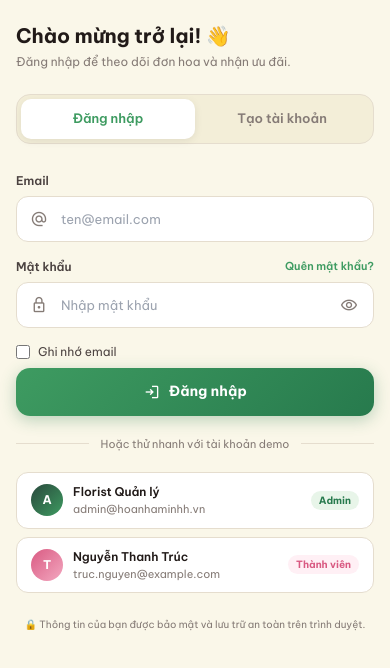
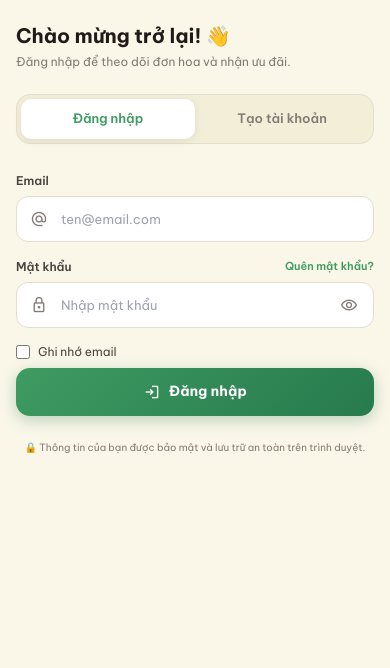
Before and after one commit to thanhhuyens4c-cmd/tiemhoanhaminh, a plain HTML site: page dang-nhap.html in a window 390 px wide. Shown: the part 106-774 px from the top of the page. Drawn offline with nearby package versions, Linux system fonts and the light colour scheme.

Commit message:
fix: an link admin khoi giao dien khach hang va chip demo khoi trang dang nhap
- Xoa nut Admin tren header va mobile drawer cua index.html
- Xoa link 'Cong quan tri Admin' khoi footer toan bo 11 trang khach hang
- An 2 chip demo (Admin / User) khoi trang dang-nhap.html

```diff
--- a/dang-nhap.html
+++ b/dang-nhap.html
@@ -615,28 +615,6 @@
         </button>
       </form>
 
-      <!-- ══ QUICK DEMO LOGIN ════════════════════════════════════ -->
-      <div class="divider">Hoặc thử nhanh với tài khoản demo</div>
-
-      <div class="quick-chips">
-        <button class="quick-chip" onclick="quickLogin('admin')" id="quick-admin">
-          <div class="chip-avatar" style="background:linear-gradient(135deg,#29483C,#3E9B61)">A</div>
-          <div style="text-align:left">
-            <div style="font-weight:600;color:#211A18">Florist Quản lý</div>
-            <div style="color:#857B76;font-size:11px">admin@hoanhaminhh.vn</div>
-          </div>
-          <span class="chip-role-badge" style="background:#E8F5E9;color:#277A4D">Admin</span>
-        </button>
-
-        <button class="quick-chip" onclick="quickLogin('user')" id="quick-user">
-          <div class="chip-avatar" style="background:linear-gradient(135deg,#D95A82,#F3A8C0)">T</div>
-          <div style="text-align:left">
-            <div style="font-weight:600;color:#211A18">Nguyễn Thanh Trúc</div>
-            <div style="color:#857B76;font-size:11px">truc.nguyen@example.com</div>
-          </div>
-          <span class="chip-role-badge" style="background:#FFF0F5;color:#D95A82">Thành viên</span>
-        </button>
-      </div>
 
       <p class="text-center text-[10px] text-[#857B76] mt-6 leading-relaxed">
         🔒 Thông tin của bạn được bảo mật và lưu trữ an toàn trên trình duyệt.
```
Also changed, not shown: bai-viet.html (+0 -1 lines), blog.html (+0 -1 lines), bo-suu-tap.html (+0 -1 lines), chi-tiet-san-pham.html (+0 -1 lines), gio-hang.html (+0 -1 lines), gioi-thieu.html (+0 -1 lines), index.html (+0 -10 lines), lien-he.html (+0 -1 lines), san-pham.html (+0 -1 lines), tai-khoan.html (+0 -1 lines), thanh-toan.html (+0 -1 lines).
